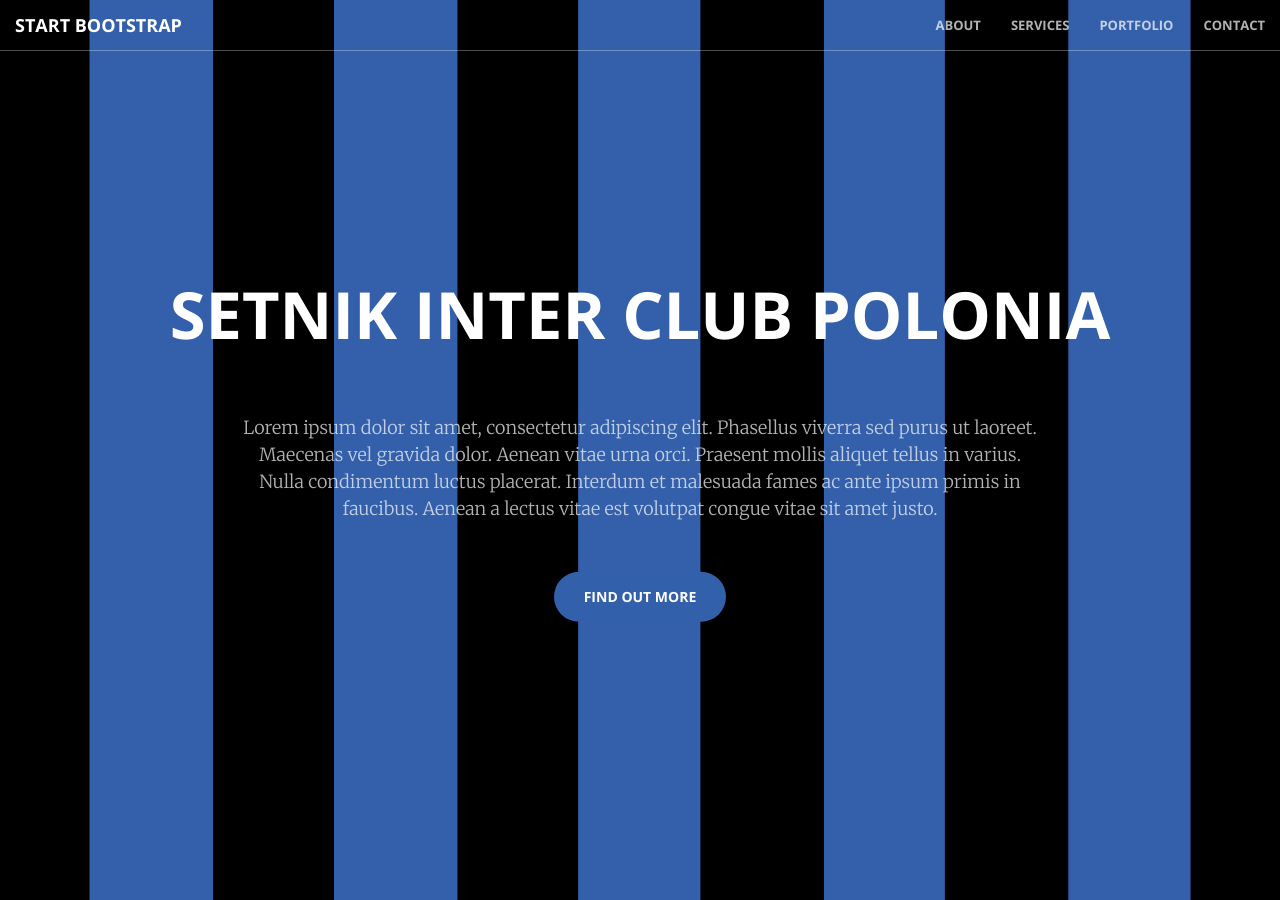
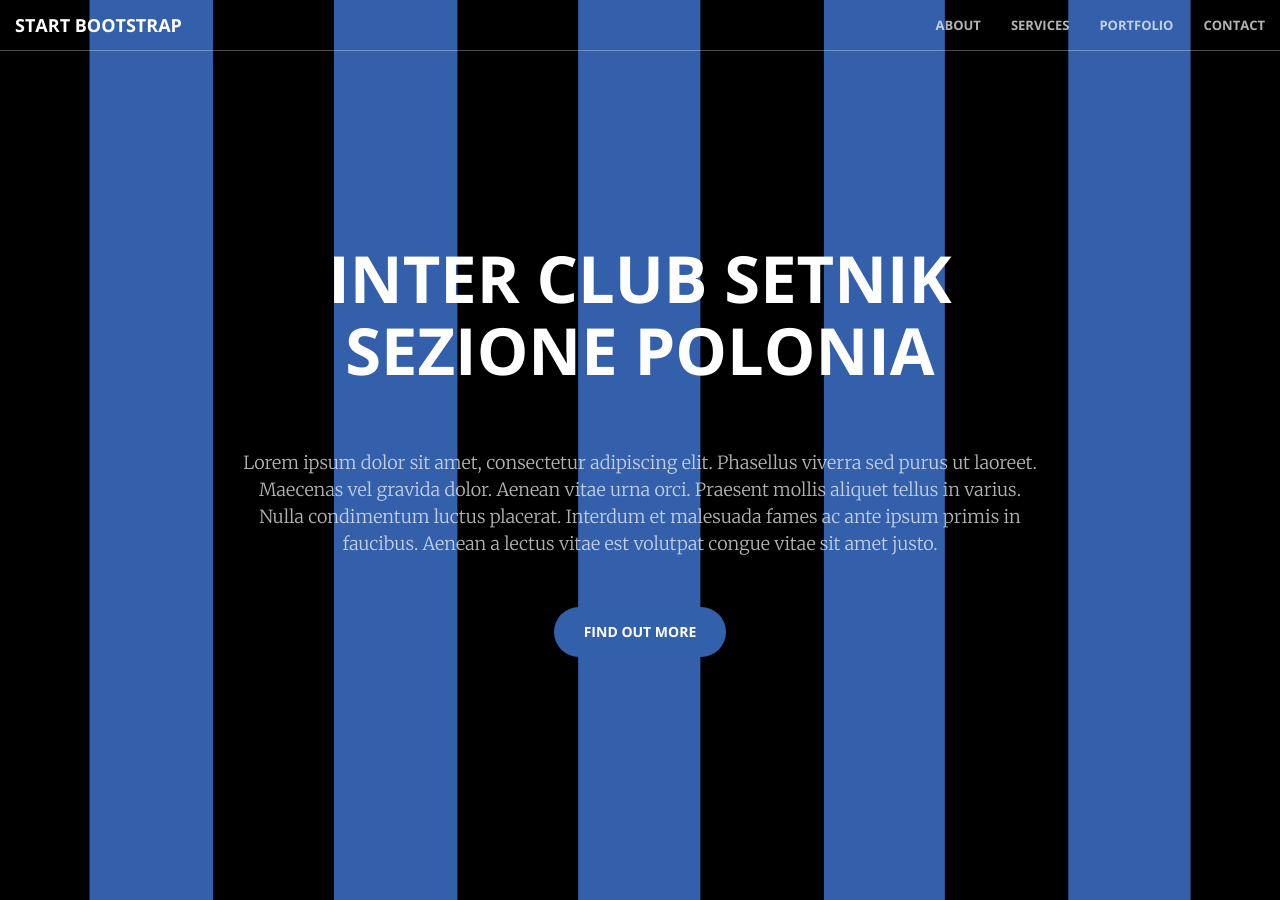
Before and after one commit to SetnikPolonia/setnikpolonia.github.io, a Jekyll site: the page built from index.html, in a window 1280 px wide and 900 px high. Built offline with Jekyll 4.4.1, drawn with Linux system fonts in a browser that asks for light colours.

Commit message:
Nowy tytuł

```diff
--- a/_includes/header.html
+++ b/_includes/header.html
@@ -1,7 +1,8 @@
 <header>
     <div class="header-content">
         <div class="header-content-inner">
-            <h1>Setnik Inter Club Polonia</h1>
+            <h1>Inter Club Setnik</h1>
+            <h1>Sezione Polonia</h1>
             <hr>
             <p>Lorem ipsum dolor sit amet, consectetur adipiscing elit. Phasellus viverra sed purus ut laoreet. Maecenas vel gravida dolor. Aenean vitae urna orci. Praesent mollis aliquet tellus in varius. Nulla condimentum luctus placerat. Interdum et malesuada fames ac ante ipsum primis in faucibus. Aenean a lectus vitae est volutpat congue vitae sit amet justo. </p>
             <a href="#about" class="btn btn-primary btn-xl page-scroll">Find Out More</a>
```
